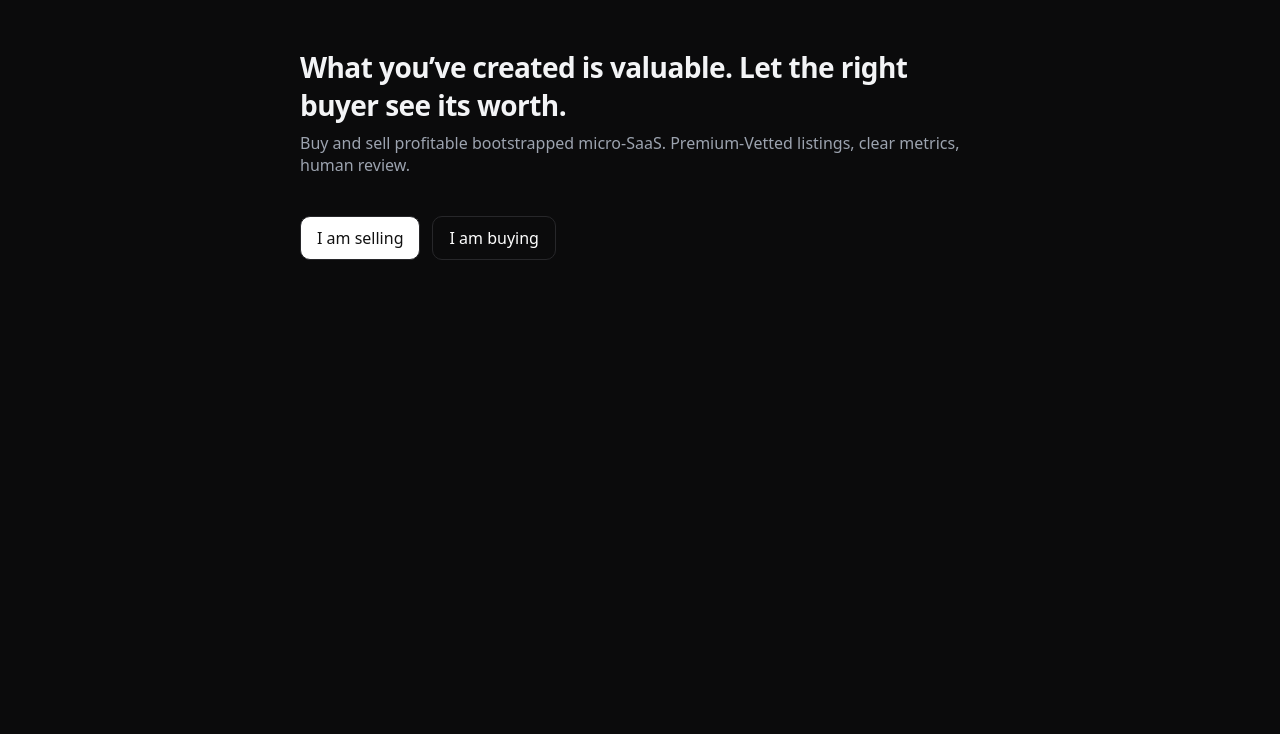
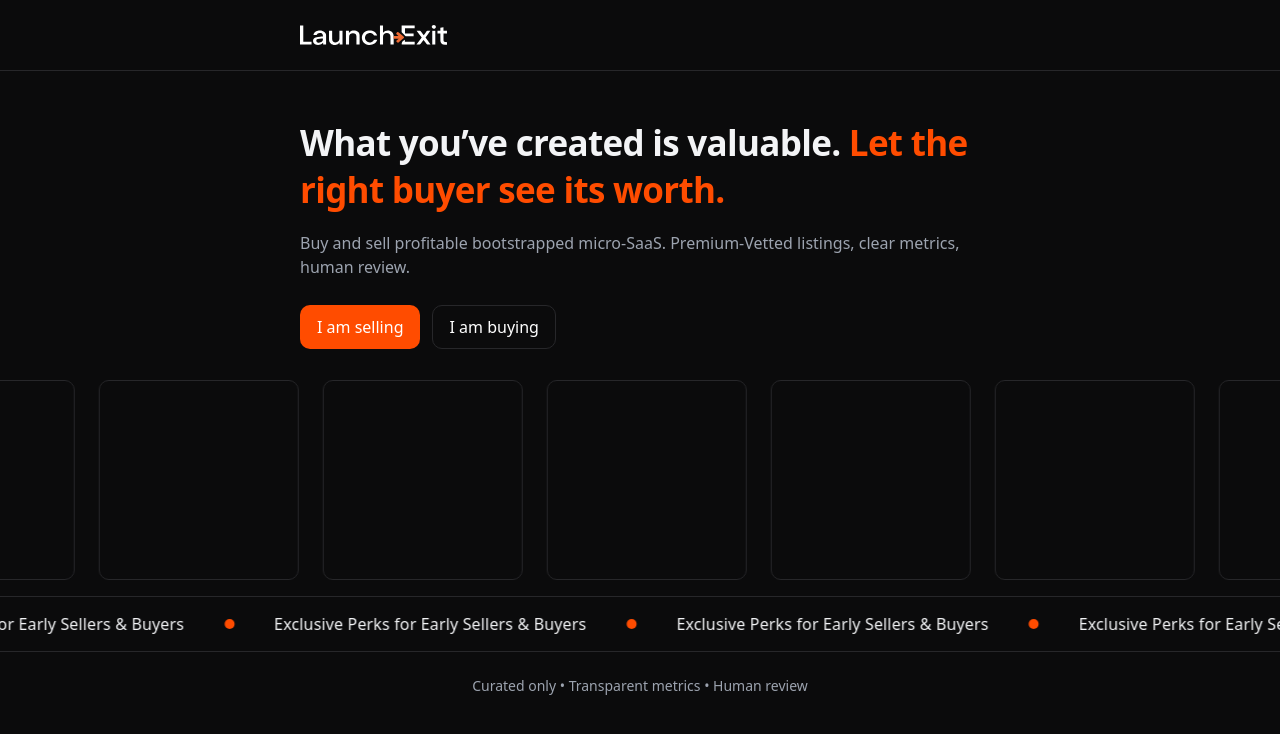
Before and after one commit to ygt-design/launch-exit-form, a React (Vite) app: page / in a window 1280 px wide. Shown: the top 734 px of the page. Built offline with nearby package versions, Linux system fonts and the light colour scheme.

Commit message:
chore: set Vite base for GH Pages and build

```diff
--- a/src/App.jsx
+++ b/src/App.jsx
@@ -5,11 +5,13 @@ import SellerForm from './pages/SellerForm.jsx'
 import BuyerForm from './pages/BuyerForm.jsx'
 import Confirmation from './pages/Confirmation.jsx'
 import { GlobalStyle } from './styles/GlobalStyle.js'
+import Navbar from './components/Navbar.jsx'
 
 export default function App() {
   return (
     <>
       <GlobalStyle />
+      <Navbar />
       <Routes>
         <Route path="/" element={<Landing />} />
         <Route path="/sell" element={<SellerForm />} />
--- /dev/null
+++ b/src/components/Navbar.jsx
@@ -0,0 +1,38 @@
+import React from 'react'
+import styled from 'styled-components'
+import logoUrl from '../assets/images/launch_exit_logo.svg'
+
+const Bar = styled.nav`
+  border-bottom: 1px solid var(--border);
+  background: var(--background);
+`
+
+const Inner = styled.div`
+  width: 100%;
+  max-width: var(--container);
+  margin: 0 auto;
+  padding: 25px 20px;
+  display: flex;
+  align-items: center;
+  justify-content: flex-start;
+`
+
+const Logo = styled.img`
+  height: 15px;
+  width: auto;
+  display: block;
+
+  @media (min-width: 480px) {
+    height: 20px;
+  }
+`
+
+export default function Navbar() {
+  return (
+    <Bar>
+      <Inner>
+        <Logo src={logoUrl} alt="LaunchExit" />
+      </Inner>
+    </Bar>
+  )
+}
--- /dev/null
+++ b/src/components/SquareCarousel.jsx
@@ -0,0 +1,69 @@
+import React from 'react'
+import styled from 'styled-components'
+
+const Wrapper = styled.div`
+  width: 100vw;
+  max-width: 100vw;
+  margin-left: calc(50% - 50vw);
+  margin-right: calc(50% - 50vw);
+  overflow: hidden;
+`
+
+const Track = styled.div`
+  display: flex;
+  gap: 0;
+  will-change: transform;
+  animation: scroll 28s linear infinite;
+
+  @keyframes scroll {
+    from { transform: translateX(0); }
+    to { transform: translateX(-50%); }
+  }
+
+  @media (prefers-reduced-motion: reduce) {
+    animation: none;
+    transform: none;
+  }
+`
+
+const Strip = styled.div`
+  display: flex;
+  gap: 12px;
+  flex: 0 0 auto;
+
+  @media (min-width: 768px) { gap: 16px; }
+  @media (min-width: 1024px) { gap: 24px; }
+`
+
+const Square = styled.div`
+  flex: 0 0 auto;
+  width: 150px;
+  aspect-ratio: 1 / 1;
+  border: 1px solid var(--border);
+  border-radius: var(--radius);
+  background: transparent;
+
+  @media (min-width: 768px) { width: 160px; }
+  @media (min-width: 1024px) { width: 200px; }
+`
+
+export default function SquareCarousel() {
+  const items = Array.from({ length: 10 })
+
+  return (
+    <Wrapper aria-label="image carousel">
+      <Track>
+        <Strip>
+          {items.map((_, i) => (
+            <Square key={`a-${i}`} />
+          ))}
+        </Strip>
+        <Strip aria-hidden="true">
+          {items.map((_, i) => (
+            <Square key={`b-${i}`} />
+          ))}
+        </Strip>
+      </Track>
+    </Wrapper>
+  )
+}
--- /dev/null
+++ b/src/components/TextCarousel.jsx
@@ -0,0 +1,86 @@
+import React from 'react'
+import styled from 'styled-components'
+
+const Wrapper = styled.div`
+  width: 100vw;
+  max-width: 100vw;
+  margin-left: calc(50% - 50vw);
+  margin-right: calc(50% - 50vw);
+  overflow: hidden;
+  border-top: 1px solid var(--border);
+  border-bottom: 1px solid var(--border);
+`
+
+const Track = styled.div`
+  display: flex;
+  gap: 0;
+  will-change: transform;
+  animation: scrollReverse 32s linear infinite;
+
+  @keyframes scrollReverse {
+    from { transform: translateX(-50%); }
+    to { transform: translateX(0); }
+  }
+
+  @media (prefers-reduced-motion: reduce) {
+    animation: none;
+    transform: none;
+  }
+`
+
+const Strip = styled.div`
+  display: flex;
+  align-items: center;
+  gap: 24px;
+  padding: 15px 0;
+  flex: 0 0 auto;
+
+  @media (min-width: 768px) { gap: 32px; padding: 14px 0; }
+  @media (min-width: 1024px) { gap: 40px; padding: 16px 0; }
+`
+
+const Phrase = styled.span`
+  color: var(--foreground);
+  white-space: nowrap;
+  font-weight: 500;
+  letter-spacing: 0.01em;
+`
+
+const Dot = styled.span`
+  width: 6px;
+  height: 6px;
+  border-radius: 50%;
+  background: var(--primary);
+  display: inline-block;
+
+  @media (min-width: 768px) { width: 8px; height: 8px; }
+  @media (min-width: 1024px) { width: 10px; height: 10px; }
+`
+
+export default function TextCarousel() {
+  const text = 'Exclusive Perks for Early Sellers & Buyers'
+  const items = Array.from({ length: 8 })
+
+  return (
+    <Wrapper aria-label="text carousel">
+      <Track>
+        <Strip>
+          {items.map((_, i) => (
+            <React.Fragment key={`a-${i}`}>
+              <Phrase>{text}</Phrase>
+              <Dot aria-hidden="true" />
+            </React.Fragment>
+          ))}
+        </Strip>
+        <Strip aria-hidden="true">
+          {items.map((_, i) => (
+            <React.Fragment key={`b-${i}`}>
+              <Phrase>{text}</Phrase>
+              <Dot aria-hidden="true" />
+            </React.Fragment>
+          ))}
+        </Strip>
+      </Track>
+    </Wrapper>
+  )
+}
--- a/src/pages/Landing.jsx
+++ b/src/pages/Landing.jsx
@@ -1,20 +1,36 @@
 import React from "react";
 import { useNavigate } from "react-router-dom";
 import styled from "styled-components";
+import SquareCarousel from "../components/SquareCarousel.jsx";
+import TextCarousel from "../components/TextCarousel.jsx";
 
 const Header = styled.h1`
-  font-size: 28px;
-  margin: 0 0 8px;
+  font-size: 35px;
+  margin: 0 0 18px;
 `;
 
 const SubHeader = styled.p`
-  margin: 0 0 24px;
+  margin: 0 0 10px;
+  line-height: 1.5;
   color: var(--muted);
+`;
+
+const Emphasis = styled.span`
+  color: var(--primary);
 `;
 
 const Row = styled.div`
   display: flex;
   gap: 12px;
+  align-items: center;
+  margin-bottom: 15px;
+`;
+
+const Note = styled.p`
+  margin: 8px 0 0;
+  color: var(--muted);
+  text-align: center;
+  font-size: 14px;
 `;
 
 export default function Landing() {
@@ -24,13 +40,16 @@ export default function Landing() {
     <div className="container">
       <div className="stack">
         <div>
-          <Header className="title">What you’ve created is valuable. Let the right buyer see its worth.</Header>
+          <Header className="title">What you’ve created is valuable. <Emphasis>Let the right buyer see its worth.</Emphasis></Header>
           <SubHeader className="subtitle">Buy and sell profitable bootstrapped micro-SaaS. Premium-Vetted listings, clear metrics, human review.</SubHeader>
         </div>
         <Row role="group" aria-label="Choose form">
-          <button className="button" onClick={() => navigate("/sell")}>I am selling</button>
+          <button className="button primary" onClick={() => navigate("/sell")}>I am selling</button>
           <button className="button secondary" onClick={() => navigate("/buy")}>I am buying</button>
         </Row>
+        <SquareCarousel />
+        <TextCarousel />
+        <Note>Curated only • Transparent metrics • Human review</Note>
       </div>
     </div>
   );
--- a/src/styles/GlobalStyle.js
+++ b/src/styles/GlobalStyle.js
@@ -7,6 +7,7 @@ export const GlobalStyle = createGlobalStyle`
     --muted: #9ca3af;
     --border: #27272a;
     --accent: #ffffff;
+    --primary: #FF4C00;
     --radius: 10px;
     --container: 720px;
     --error: #ef4444;
@@ -34,6 +35,7 @@ export const GlobalStyle = createGlobalStyle`
 
   .container {
     width: 100%;
+    height: 100vh;
     max-width: var(--container);
     margin: 0 auto;
     padding: 48px 20px;
@@ -57,6 +59,9 @@ export const GlobalStyle = createGlobalStyle`
 
   .button { height: 44px; border: 1px solid var(--border); border-radius: var(--radius); background: #ffffff; color: #111111; padding: 0 16px; }
   .button.secondary { background: transparent; color: #ffffff; border-color: var(--border); }
+  .button.primary { background: var(--primary); color: #ffffff; border-color: transparent; transition: transform 180ms ease, box-shadow 180ms ease, filter 180ms ease; }
+  .button.primary:hover { transform: translateY(-1px); box-shadow: 0 6px 16px rgba(255, 76, 0, 0.35); filter: brightness(1.02); }
+  .button.primary:active { transform: translateY(0); box-shadow: 0 2px 8px rgba(255, 76, 0, 0.25); filter: brightness(0.98); }
   .button:disabled { opacity: 0.6; cursor: not-allowed; }
 
   .sr-only { position: absolute; width: 1px; height: 1px; margin: -1px; overflow: hidden; clip: rect(0,0,0,0); border: 0; padding: 0; }
--- a/vite.config.js
+++ b/vite.config.js
@@ -4,5 +4,6 @@ import react from "@vitejs/plugin-react";
 // https://vite.dev/config/
 export default defineConfig({
   plugins: [react()],
+  base: '/launch-exit-form/',
   // No dev proxy needed; forms submit directly to Formspree
 });
```
Also changed, not shown: src/assets/images/launch_exit_logo.svg (added).
